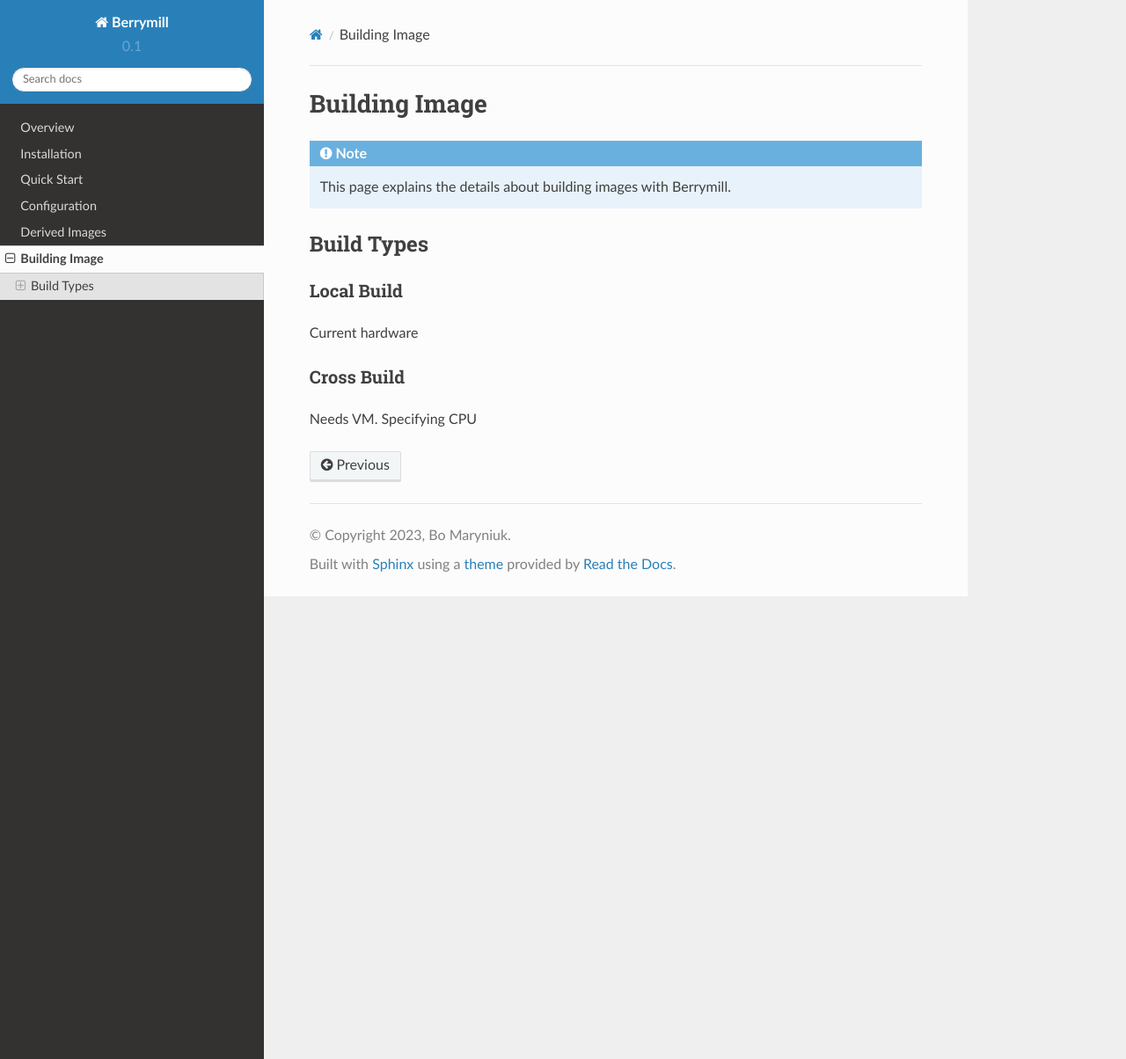
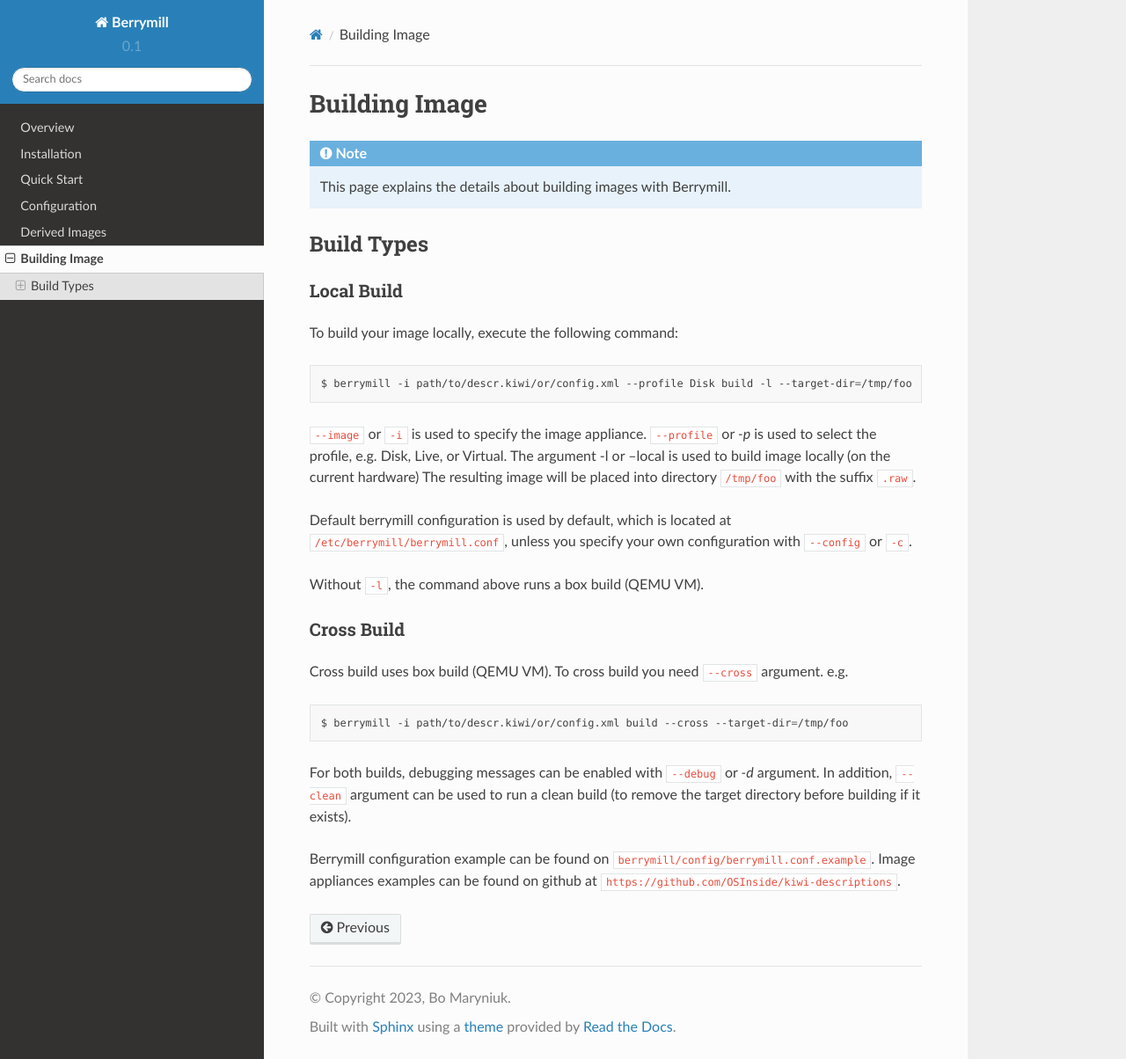
Before and after one commit to isbm/berrymill, a Sphinx documentation site: the page built from doc/source/detailedbuild.rst, in a window 1280 px wide and 1204 px high. Shown: the whole window at 88% size. Built offline with Sphinx 7.4.7 and the Read the Docs theme 2.0.0, drawn with Linux system fonts in a browser that asks for light colours.

Commit message:
Update detailed build section
Add different build types steps.

```diff
--- a/doc/source/detailedbuild.rst
+++ b/doc/source/detailedbuild.rst
@@ -10,9 +10,30 @@
 Local Build
 ^^^^^^^^^^^
 
-Current hardware
+To build your image locally, execute the following command:
+
+.. code-block:: shell
+
+    $ berrymill -i path/to/descr.kiwi/or/config.xml --profile Disk build -l --target-dir=/tmp/foo
+
+``--image`` or ``-i`` is used to specify the image appliance. ``--profile`` or `-p` is used to select the profile, e.g. Disk, Live, or Virtual.
+The argument -l or --local is used to build image locally (on the current hardware)
+The resulting image will be placed into directory ``/tmp/foo`` with the suffix ``.raw``.
+
+Default berrymill configuration is used by default, which is located at ``/etc/berrymill/berrymill.conf``, unless you specify your own configuration with
+``--config`` or ``-c``.
+
+Without ``-l``, the command above runs a box build (QEMU VM).
 
 Cross Build
 ^^^^^^^^^^^
 
-Needs VM. Specifying CPU
+Cross build uses box build (QEMU VM). To cross build you need ``--cross`` argument. e.g.
+
+.. code-block:: shell
+
+    $ berrymill -i path/to/descr.kiwi/or/config.xml build --cross --target-dir=/tmp/foo
+
+For both builds, debugging messages can be enabled with ``--debug`` or `-d` argument. In addition, ``--clean`` argument can be used to run a clean build (to remove the target directory before building if it exists).
+
+Berrymill configuration example can be found on ``berrymill/config/berrymill.conf.example``. Image appliances examples can be found on github at ``https://github.com/OSInside/kiwi-descriptions``.
```
